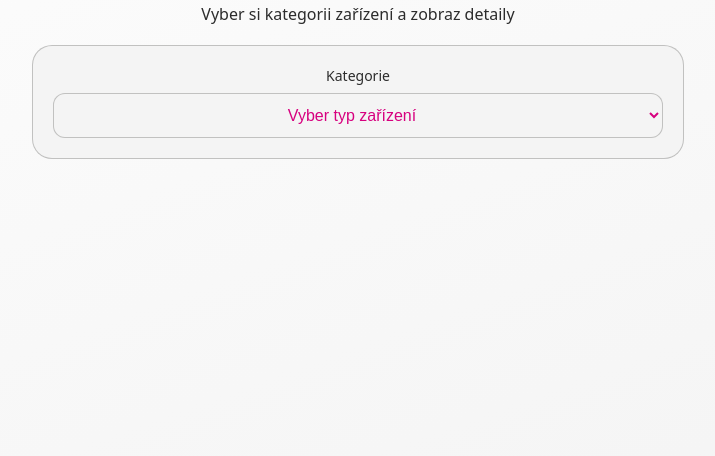
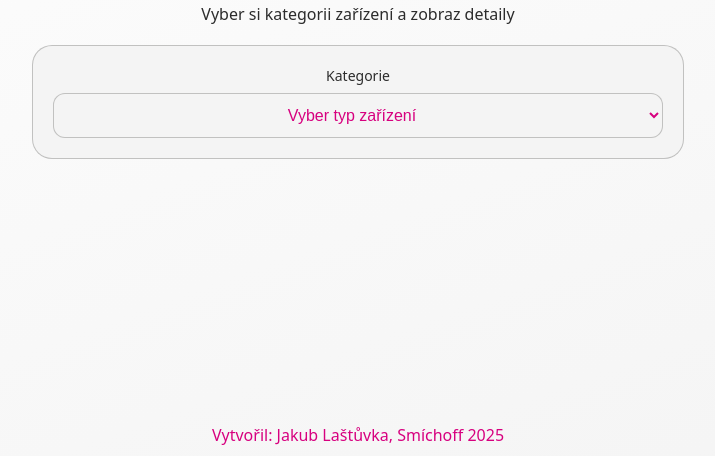
Before and after one commit to Lastkuba98/JirinaAssistant, a plain HTML site: page index.html in a window 1280 px wide. Shown: the part 344-800 px from the top of the page, without its empty margins (282-997 px from the left). Drawn offline with Linux system fonts and the light colour scheme.

Commit message:
Update index.html

```diff
--- a/index.html
+++ b/index.html
@@ -24,6 +24,9 @@
       </section>
     </main>
 
+ <footer style="position: fixed; left: 0; bottom: 0; width: 100%; text-align: center; background: transparent; padding: 10px 0; z-index: 10;">
+      Vytvořil: Jakub Laštůvka, Smíchoff 2025
+    </footer>
 
     <script src="script.js"></script>
   </body>
```
